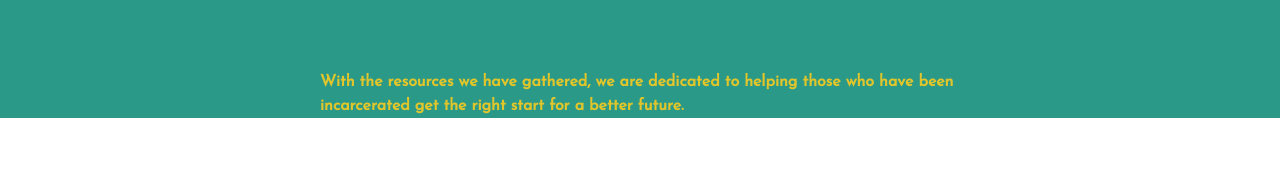
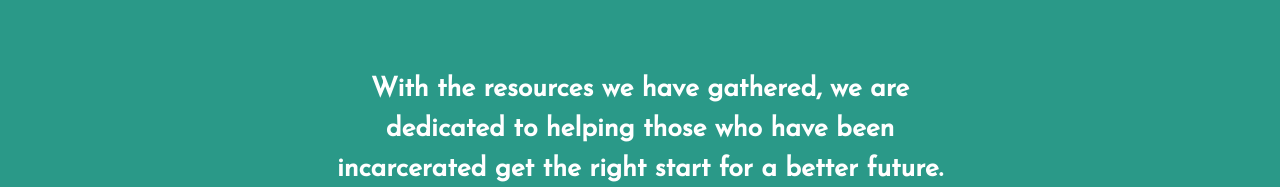
Before and after one commit to yodasodabob/indycivichack2019, a React (Create React App) app: page /#/ in a window 1280 px wide. Shown: the part 940-1127 px from the top of the page. Before the commit the page ends 1058 px from the top, so only its background shows below. Built offline with nearby package versions, Linux system fonts and the light colour scheme; no server answers; what google-maps-react would draw is missing.

Commit message:
Change home

```diff
--- a/src/HomePage.js
+++ b/src/HomePage.js
@@ -13,7 +13,7 @@ export class HomePage extends React.Component{
                 <div className="introPara">
                     <h1 id="header1">The path to re-entry shouldn't <br></br> be hard; we're here
                   to make it easier.</h1>
-                <p>
+                <p id="paragraph1">
                    With the resources we have gathered, we
                   are dedicated to helping those who have been incarcerated
                   get the right start for a better future.
```
